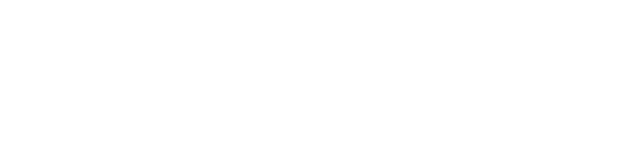
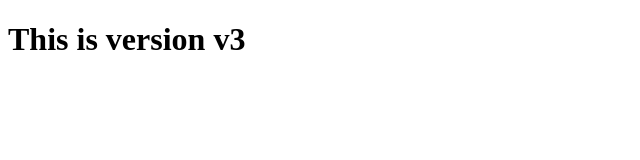
Before and after one commit to rushimohite001/myrepo, a plain HTML site: page index.html in a window 1280 px wide. Shown: the whole page, without its empty margins (0-640 px from the left). Drawn offline with Linux system fonts and the light colour scheme.

Commit message:
This is v3

```diff
--- a/index.html
+++ b/index.html
@@ -6,6 +6,8 @@
     <title>Document</title>
 </head>
 <body>
-
+    <h1>
+        This is version v3
+    </h1>
 </body>
 </html>
```
